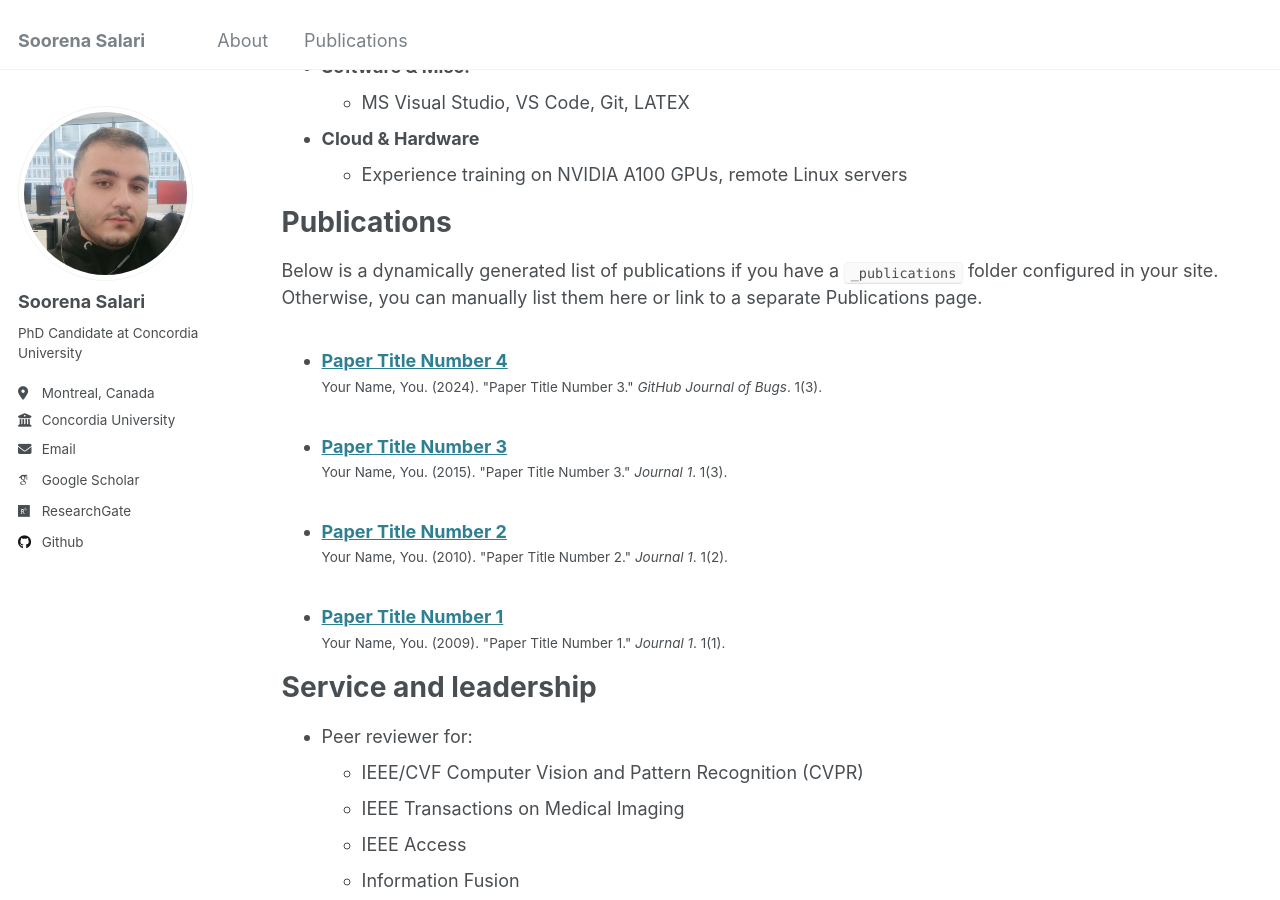
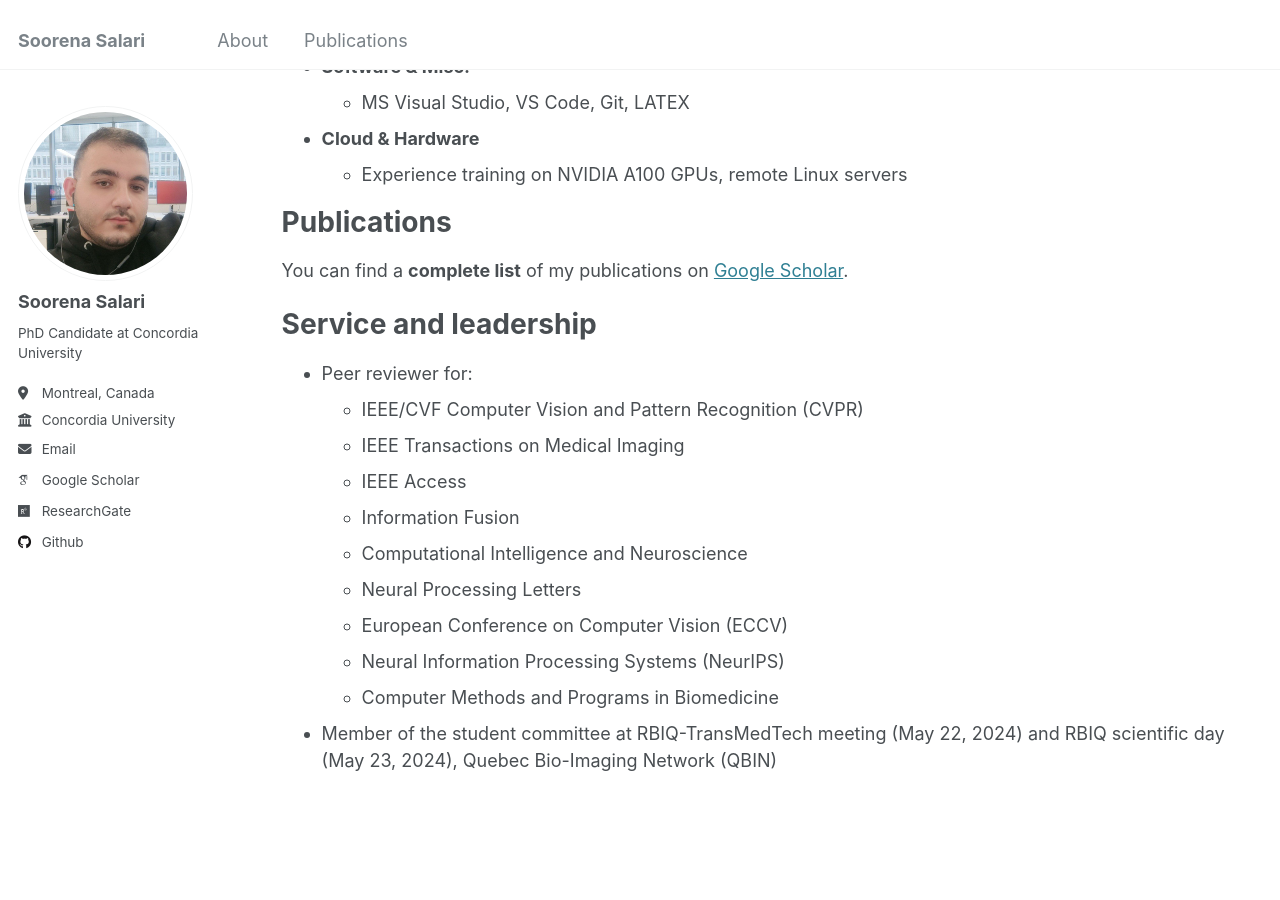
Before and after one commit to soorenasalari/soorenasalari.github.io, a Jekyll site: the page built from _pages/cv.md, in a window 1280 px wide and 900 px high, scrolled down 1221 px. Built offline with Jekyll 4.4.1, drawn with Linux system fonts in a browser that asks for light colours; some web fonts are replaced.

Commit message:
Update cv.md
Signed-off-by: Soorena Salari <73616711+soorenasalari@users.noreply.github.com>

```diff
--- a/_pages/cv.md
+++ b/_pages/cv.md
@@ -52,14 +52,7 @@ Skills
 
 Publications
 ======
-Below is a dynamically generated list of publications if you have a `_publications` folder configured in your site.
-Otherwise, you can manually list them here or link to a separate Publications page.
-
-<ul>
-{% for post in site.publications reversed %}
-  {% include archive-single-cv.html %}
-{% endfor %}
-</ul>
+You can find a **complete list** of my publications on [Google Scholar](https://scholar.google.com/citations?hl=en&user=udbW6OcAAAAJ&view_op=list_works&sortby=pubdate).
 
 Service and leadership
 ======
```
